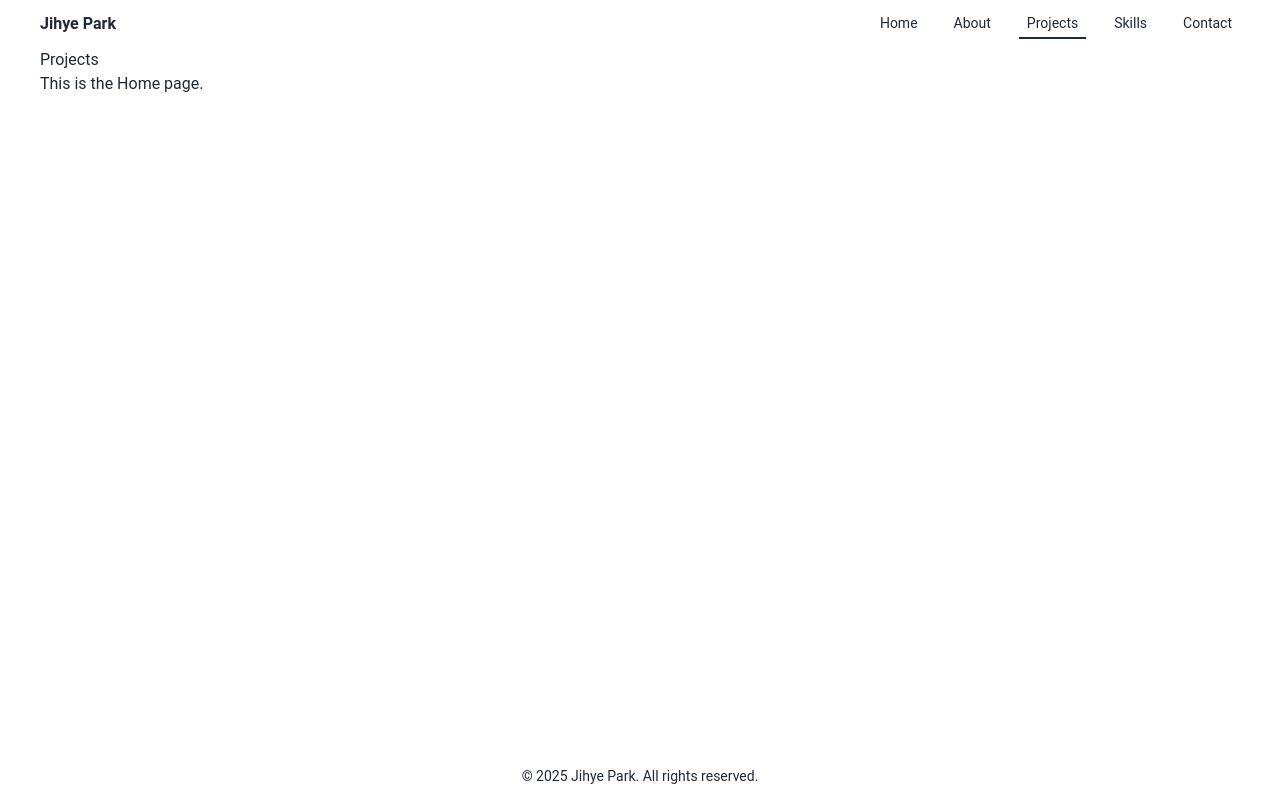
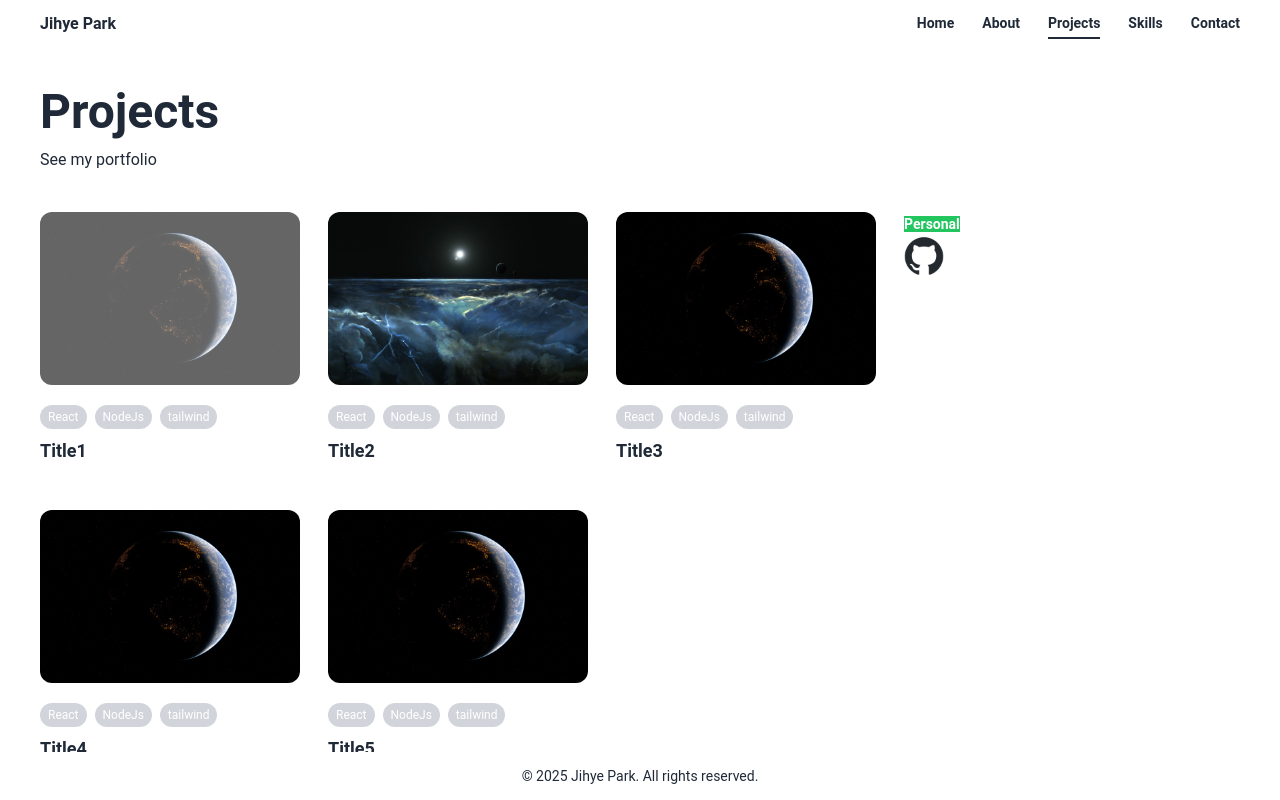
Before and after one commit to JiHye0214/portfolio, a React (Create React App) app: page /projects in a window 1280 px wide. Built offline with nearby package versions, Linux system fonts and the light colour scheme.

Commit message:
250801: projects 얼추 큰 그림은 된 듯

```diff
--- a/src/components/Header.tsx
+++ b/src/components/Header.tsx
@@ -5,7 +5,7 @@ const Header = () => {
     return (
         <header className="max-w-[1200px] h-12 mx-auto flex justify-between items-center">
             <p className="font-bold">Jihye Park</p>
-            <nav className="flex gap-5 text-sm">
+            <nav className="flex gap-7 text-sm">
                 <NavLink to="/" label="Home"></NavLink>
                 <NavLink to="/about" label="About"></NavLink>
                 <NavLink to="/projects" label="Projects"></NavLink>
--- a/src/components/NavLink.tsx
+++ b/src/components/NavLink.tsx
@@ -9,12 +9,12 @@ const NavLink = ({ to, label }: { to: string; label: string }) => {
     return (
         <Link
             to={to}
-            className={`px-2 py-1
+            className={`py-1 font-semibold
                 ${
                     isActive && location.pathname === "/about"
                         ? "text-yellow-500 border-b-2 border-yellow-500"
                         : isActive
-                        ? "border-b-2 border-gray-800"
+                        ? "border-gray-800 border-b-2"
                         : ""
                 }`}
         >
--- a/src/components/ProjectCard.tsx
+++ b/src/components/ProjectCard.tsx
@@ -1,11 +1,27 @@
-import React from 'react'
+import React from "react";
 
-const ProjectCard = () => {
+type LayoutProps = {
+    mainImg: string;
+    title: string;
+    mainStacks: Array<string>;
+    onClick?: () => void;
+    className?: string;
+};
+
+const ProjectCard = ({ mainImg, title, mainStacks, onClick, className }: LayoutProps) => {
     return (
-        <footer>
-            <p>© 2025 Jihye Park. All rights reserved.</p>
-        </footer>
-    )
-}
+        <div onClick={onClick} className="min-w-[260px] overflow-hidden hover:cursor-pointer">
+            <img className={`w-[260px] hover:shadow-xl rounded-xl hover:shadow-gray-300 transition-all duration-300 ease-in-out ${className}`} src={`/assets/` + mainImg} alt="" />
+            <div className="flex flex-col gap-2 pt-5">
+                <div className="flex gap-2">
+                    {mainStacks.map((stack, index) => (
+                        <p key={index} className="text-xs text-white bg-gray-300 px-2 py-1 rounded-full">{stack}</p>
+                    ))}
+                </div>
+                <p className="text-lg font-bold">{title}</p>
+            </div>
+        </div>
+    );
+};
 
 export default ProjectCard;
--- a/src/pages/Home.tsx
+++ b/src/pages/Home.tsx
@@ -3,7 +3,7 @@ import { Link } from "react-router-dom";
 
 const Home = () => {
     return (
-        <div className="h-full flex gap-[100px] justify-center items-center">
+        <div className="h-full flex gap-[150px] justify-center items-center">
             <img className="w-[350px] rounded-full" src="/assets/profile.jpg" alt="" />
             <div className="flex flex-col items-center gap-5">
                 <p className="text-2xl font-bold">Hello, I'm</p>
--- a/src/pages/Projects.tsx
+++ b/src/pages/Projects.tsx
@@ -1,12 +1,132 @@
-import React from 'react'
+/* eslint-disable jsx-a11y/alt-text */
+import React, { useState } from "react";
+import ProjectCard from "../components/ProjectCard";
 
 const Projects = () => {
+    const projectsDB = [
+        {
+            id: 0,
+            title: "Title1",
+            description: "description",
+            isTeam: false,
+            stacks: ["React", "NodeJs", "tailwind", "github", "Typescript"],
+            screens: ["bg.jpg", "bg2.jpg"],
+            gitLink: "https://www.test.com",
+            role: "test",
+            challenges: "test",
+            createdAt: "2023-11",
+        },
+        {
+            id: 1,
+            title: "Title2",
+            description: "description",
+            isTeam: true,
+            stacks: ["React", "NodeJs", "tailwind", "github", "Typescript"],
+            screens: ["bg2.jpg", "bg.jpg"],
+            gitLink: "https://www.test.com",
+            role: "test",
+            challenges: "test",
+            createdAt: "2023-12",
+        },
+        {
+            id: 2,
+            title: "Title3",
+            description: "description",
+            isTeam: true,
+            stacks: ["React", "NodeJs", "tailwind", "github", "Typescript"],
+            screens: ["bg.jpg", "bg2.jpg"],
+            gitLink: "https://www.test.com",
+            role: "test",
+            challenges: "test",
+            createdAt: "2024-01",
+        },
+        {
+            id: 3,
+            title: "Title4",
+            description: "description",
+            isTeam: true,
+            stacks: ["React", "NodeJs", "tailwind", "github", "Typescript"],
+            screens: ["bg.jpg", "bg2.jpg"],
+            gitLink: "https://www.test.com",
+            role: "test",
+            challenges: "test",
+            createdAt: "2024-02",
+        },
+        {
+            id: 4,
+            title: "Title5",
+            description: "description",
+            isTeam: true,
+            stacks: ["React", "NodeJs", "tailwind", "github", "Typescript"],
+            screens: ["bg.jpg", "bg2.jpg"],
+            gitLink: "https://www.test.com",
+            role: "test",
+            challenges: "test",
+            createdAt: "2025-03",
+        },
+    ];
+
+    const [clickedId, setClickedId] = useState(0);
+    const [prjDetail, setPrjDetail] = useState({
+        id: 0,
+        title: "",
+        description: "",
+        isTeam: false,
+        stacks: [],
+        screens: [],
+        gitLink: "",
+        role: "",
+        challenges: "",
+        createdAt: "",
+    });
+    const handleProjectDetail = (project: any) => {
+        setPrjDetail(project);
+        setClickedId(project.id);
+    };
+
     return (
-        <div>
-            <h2>Projects</h2>
-            <p>This is the Home page.</p>
+        <div className="h-full w-full overflow-hidden">
+            <div className="flex flex-col gap-3 my-10">
+                <p className="text-5xl font-bold">Projects</p>
+                <p>See my portfolio</p>
+            </div>
+            <div className="flex gap-7">
+                <div className="w-[836px] h-[568px] flex flex-wrap gap-7 overflow-scroll scrollbar-hide">
+                    {projectsDB.map((project, index) => (
+                        <ProjectCard
+                            key={index}
+                            onClick={() => handleProjectDetail(project)}
+                            className={`${project.id === clickedId ? "opacity-60" : "opacity-100"}`}
+                            title={project.title}
+                            mainImg={project.screens[0]}
+                            mainStacks={project.stacks.filter((el, index) => index < 3)}
+                        />
+                    ))}
+                </div>
+                <div className="w-[336px] h-[568px]">
+                    <div className="flex">
+                        {prjDetail.screens.map((img, index) => (
+                            <img key={index} src={`/assets/` + img} className="w-[300px] rounded-xl" />
+                        ))}
+                    </div>
+                    <p className="text-lg font-bold">{prjDetail.title}</p>
+                    <p className="font-bold">{prjDetail.description}</p>
+                    <p className="font-bold">{prjDetail.createdAt}</p>
+                    <p className="font-bold">{prjDetail.role}</p>
+                    <p className="font-bold">{prjDetail.challenges}</p>
+                    <span className="text-sm bg-green-500 text-white font-bold">{prjDetail.isTeam ? "Team" : "Personal"}</span>
+                    <div className="flex gap-2">
+                        {prjDetail.stacks.map((img, index) => (
+                            <img key={index} src={`/assets/logo-` + img + `.png`} className="w-10" />
+                        ))}
+                    </div>
+                    <a href="https://github.com/JiHye0214" target="_blank" rel="noopener noreferrer">
+                        <img src="/assets/logo-github3.png" alt="" className="w-10" />
+                    </a>
+                </div>
+            </div>
         </div>
-    )
-}
+    );
+};
 
 export default Projects;
```
